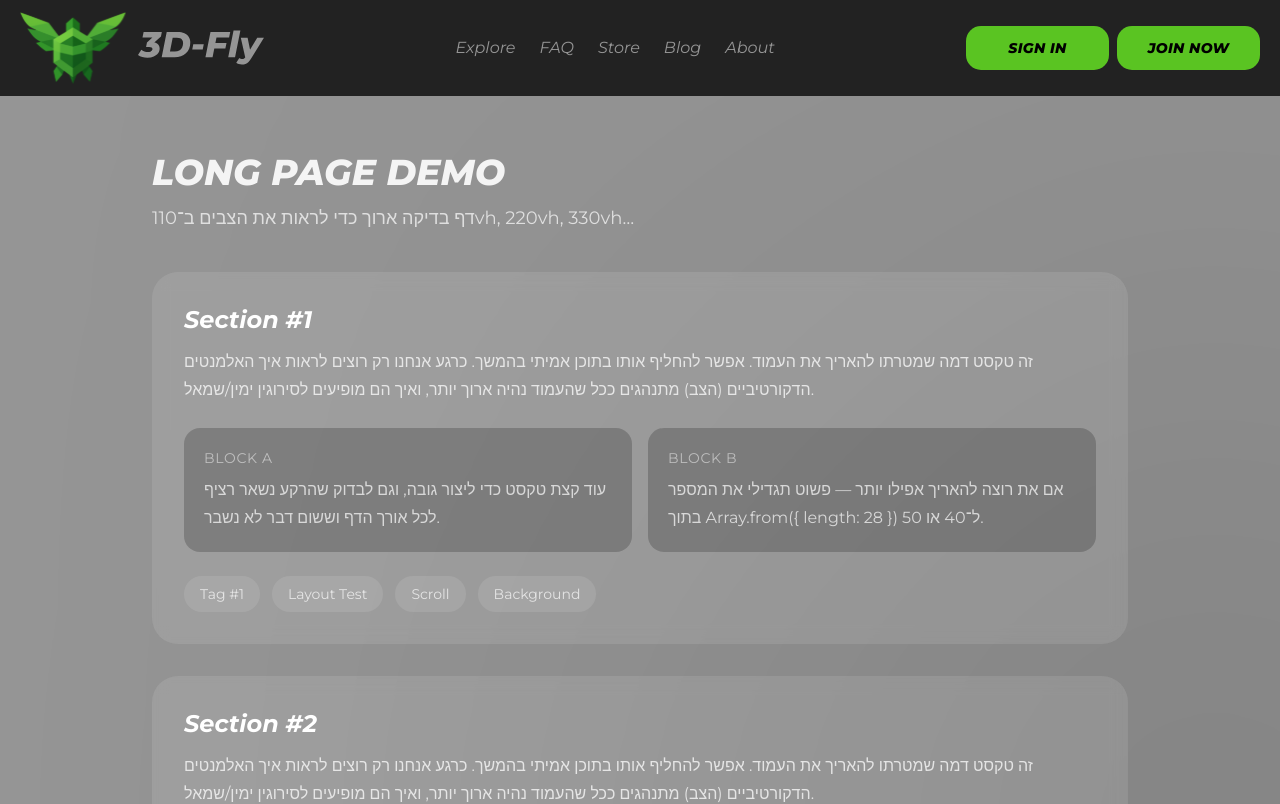
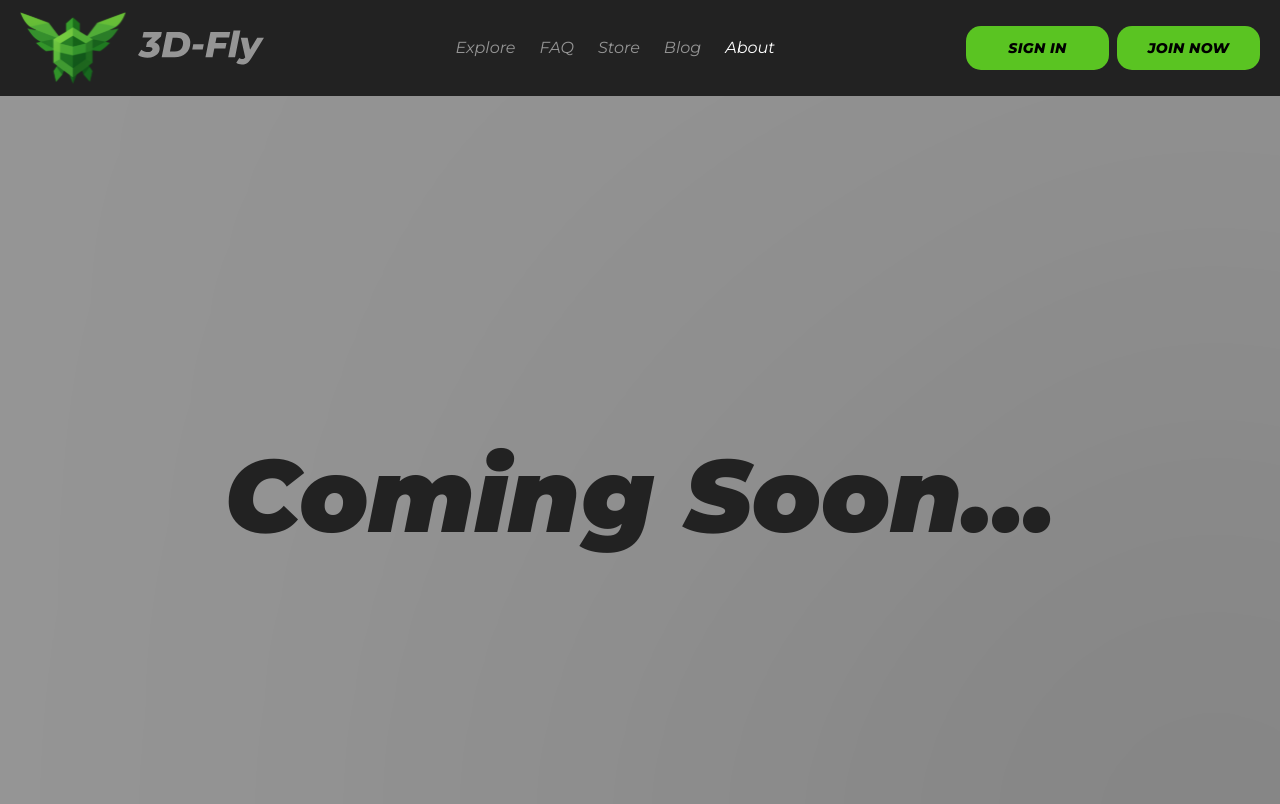
Before and after one commit to 3D-FLY/3D_Frontend, a React (Vite) app: page /about in a window 1280 px wide. Shown: the top 804 px of the page. Built offline with nearby package versions, Linux system fonts and the light colour scheme.

Commit message:
Update pages and UI components

```diff
--- a/src/components/ui/Footer.jsx
+++ b/src/components/ui/Footer.jsx
@@ -45,27 +45,48 @@ export default function Footer() {
               MENU
             </h3>
             <div className="space-y-3">
-              <span className="block text-gray-300 cursor-default uppercase text-sm">
+              <Link
+                to="/"
+                className="block text-gray-300 hover:text-white transition-colors uppercase text-sm"
+              >
                 HOME
-              </span>
-              <span className="block text-gray-300 cursor-default uppercase text-sm">
+              </Link>
+              <Link
+                to="/explore"
+                className="block text-gray-300 hover:text-white transition-colors uppercase text-sm"
+              >
                 EXPLORE
-              </span>
-              <span className="block text-gray-300 cursor-default uppercase text-sm">
+              </Link>
+              <Link
+                to="/faq"
+                className="block text-gray-300 hover:text-white transition-colors uppercase text-sm"
+              >
                 FAQ
-              </span>
-              <span className="block text-gray-300 cursor-default uppercase text-sm">
+              </Link>
+              <Link
+                to="/store"
+                className="block text-gray-300 hover:text-white transition-colors uppercase text-sm"
+              >
                 STORE
-              </span>
-              <span className="block text-gray-300 cursor-default uppercase text-sm">
+              </Link>
+              <Link
+                to="/about"
+                className="block text-gray-300 hover:text-white transition-colors uppercase text-sm"
+              >
                 ABOUT
-              </span>
-              <span className="block text-gray-300 cursor-default uppercase text-sm">
+              </Link>
+              <a
+                href="#"
+                className="block text-gray-300 hover:text-white transition-colors uppercase text-sm"
+              >
                 PRIVACY POLICY
-              </span>
-              <span className="block text-gray-300 cursor-default uppercase text-sm">
+              </a>
+              <a
+                href="#"
+                className="block text-gray-300 hover:text-white transition-colors uppercase text-sm"
+              >
                 TERMS OF USE
-              </span>
+              </a>
             </div>
           </div>
 
--- a/src/components/ui/Navbar.jsx
+++ b/src/components/ui/Navbar.jsx
@@ -63,11 +63,11 @@ export default function Navbar() {
       {/* TOP BAR */}
       <nav className="relative flex items-center bg-dark px-5 py-2 italic text-gray">
         {/* LEFT: Logo (icon) + company name on desktop */}
-        <div className="flex flex-shrink-0 items-center gap-4 lg:gap-3">
+        <Link to="/" className="flex flex-shrink-0 items-center gap-4 lg:gap-3">
         <LogoIcon className="h-[80px] w-auto py-1" />
           {/* Desktop: show company name near logo */}
           <LogoText className="hidden lg:block h-9"/>
-        </div>
+        </Link>
 
         {/* CENTER: desktop nav */}
         <ul className="hidden flex-1 items-center justify-center gap-6 lg:flex">
@@ -75,9 +75,17 @@ export default function Navbar() {
             .filter((x) => x.to !== "/") // בדסקטופ לא חייבים HOME (אם כן—תורידי את השורה הזו)
             .map((item) => (
               <li key={item.to} className="whitespace-nowrap">
-                <span className="transition-colors hover:text-white text-gray cursor-default">
+                <NavLink
+                  to={item.to}
+                  className={({ isActive }) =>
+                    [
+                      "transition-colors hover:text-white",
+                      isActive ? "text-white" : "",
+                    ].join(" ")
+                  }
+                >
                   {item.label}
-                </span>
+                </NavLink>
               </li>
             ))}
         </ul>
--- a/src/pages/About.jsx
+++ b/src/pages/About.jsx
@@ -4,80 +4,11 @@ import Background from "../components/ui/Background";
 export default function About() {
   return (
     <Background variant="gray">
-     <div className="mx-auto w-full max-w-5xl px-6 py-14">
-        <h1 className="text-4xl font-extrabold italic text-white/90">
-          LONG PAGE DEMO
+      <div className="min-h-screen flex items-center justify-center">
+        <h1 className="text-dark text-[clamp(3rem,8vw,8rem)] text-center">
+          Coming Soon...
         </h1>
-        <p className="mt-3 text-lg text-white/70">
-          דף בדיקה ארוך כדי לראות את הצבים ב־110vh, 220vh, 330vh…
-        </p>
-
-        {/* הרבה בלוקים כדי "למתוח" את העמוד */}
-        <div className="mt-10 space-y-8">
-          {Array.from({ length: 28 }).map((_, i) => (
-            <section
-              key={i}
-              className="rounded-[26px] bg-white/10 p-8 backdrop-blur-sm"
-            >
-              <h2 className="text-2xl font-bold text-white">
-                Section #{i + 1}
-              </h2>
-
-              <p className="mt-3 text-white/75 leading-7">
-                זה טקסט דמה שמטרתו להאריך את העמוד. אפשר להחליף אותו בתוכן אמיתי
-                בהמשך. כרגע אנחנו רק רוצים לראות איך האלמנטים הדקורטיביים (הצב)
-                מתנהגים ככל שהעמוד נהיה ארוך יותר, ואיך הם מופיעים לסירוגין ימין/שמאל.
-              </p>
-
-              <div className="mt-6 grid grid-cols-1 gap-4 md:grid-cols-2">
-                <div className="rounded-2xl bg-black/20 p-5 text-white/70">
-                  <div className="text-sm uppercase tracking-wider text-white/50">
-                    Block A
-                  </div>
-                  <p className="mt-2 leading-7">
-                    עוד קצת טקסט כדי ליצור גובה, וגם לבדוק שהרקע נשאר רציף לכל אורך
-                    הדף וששום דבר לא נשבר.
-                  </p>
-                </div>
-
-                <div className="rounded-2xl bg-black/20 p-5 text-white/70">
-                  <div className="text-sm uppercase tracking-wider text-white/50">
-                    Block B
-                  </div>
-                  <p className="mt-2 leading-7">
-                    אם את רוצה להאריך אפילו יותר — פשוט תגדילי את המספר בתוך
-                    Array.from({`{ length: 28 }`}) ל־40 או 50.
-                  </p>
-                </div>
-              </div>
-
-              <div className="mt-6 flex flex-wrap gap-3">
-                <span className="rounded-full bg-white/10 px-4 py-2 text-sm text-white/70">
-                  Tag #{i + 1}
-                </span>
-                <span className="rounded-full bg-white/10 px-4 py-2 text-sm text-white/70">
-                  Layout Test
-                </span>
-                <span className="rounded-full bg-white/10 px-4 py-2 text-sm text-white/70">
-                  Scroll
-                </span>
-                <span className="rounded-full bg-white/10 px-4 py-2 text-sm text-white/70">
-                  Background
-                </span>
-              </div>
-            </section>
-          ))}
-        </div>
-
-        <div className="mt-14 rounded-[30px] bg-black/25 p-10 text-white/80">
-          <h3 className="text-2xl font-bold">Footer Area</h3>
-          <p className="mt-3 leading-7">
-            זה סוף הדף. אם הגעת לפה, סימן שהעמוד מספיק ארוך כדי לראות כמה צבים.
-            שימי לב שהם צריכים להופיע בערך ב־110vh, 220vh, 330vh ולסירוגין ימין/שמאל.
-          </p>
-        </div>
       </div>
     </Background>
-
   );
 }
--- a/src/pages/Blog.jsx
+++ b/src/pages/Blog.jsx
@@ -1,14 +1,14 @@
 import React from "react";
+import Background from "../components/ui/Background";
 
 export default function Blog() {
   return (
-    <div
-      className="flex flex-col items-center max-w-full min-h-screen bg-gray"
-      style={{ fontFamily: "Montserrat, sans-serif" }}
-    >
-      <h1 className="blogPage uppercase text-black font-bold w-full text-center text-3xl italic  pt-8">
-        test Blog Page
-      </h1>
-    </div>
+    <Background variant="gray">
+      <div className="min-h-screen flex items-center justify-center">
+        <h1 className="text-dark text-[clamp(3rem,8vw,8rem)] text-center">
+          Coming Soon...
+        </h1>
+      </div>
+    </Background>
   );
 }
--- a/src/pages/Explore.jsx
+++ b/src/pages/Explore.jsx
@@ -1,25 +1,13 @@
 import React from "react";
 import Background from "../components/ui/Background";
-import ExploreSection from "../features/Explore/ExploreSection";
-import { exploreSteps } from "../features/Explore/mockSteps";
 
 export default function Explore() {
   return (
     <Background variant="dark">
-      <div className="explorePage flex flex-col min-h-screen text-gray">
-        <h1
-          className="py-18 w-full text-center max-w-[88vw] mx-auto px-[5%]"
-          style={{fontSize: "clamp(2rem, 8vw, 80px)", lineHeight: 1}}>
-          <span style={{ fontSize: "1.2em" }}>H</span>OW DOES{" "}
-          <span style={{ fontSize: "1.2em" }}>3D-FLY</span>{" "}
-          <span className="text-green">WORK?</span>
+      <div className="min-h-screen flex items-center justify-center">
+        <h1 className="text-gray text-[clamp(3rem,8vw,8rem)] text-center">
+          Coming Soon...
         </h1>
-
-        <div className="flex flex-col flex-1 pb-12">
-          {exploreSteps.map((step) => (
-            <ExploreSection key={step.id} step={step} />
-          ))}
-        </div>
       </div>
     </Background>
   );
--- a/src/pages/FAQ.jsx
+++ b/src/pages/FAQ.jsx
@@ -1,15 +1,14 @@
 import React from "react";
+import Background from "../components/ui/Background";
 
 export default function FAQ() {
   return (
-    <div
-      className="FAQPage flex flex-col items-center max-w-full min-h-screen bg-dark pt-8 "
-      style={{ fontFamily: "Montserrat, sans-serif" }}
-    >
-      <h1 className=" uppercase text-gray font-bold w-full text-center text-3xl italic">
-        <span className="text-4xl">F</span>
-        requently asked questions
-      </h1>
-    </div>
+    <Background variant="dark">
+      <div className="min-h-screen flex items-center justify-center">
+        <h1 className="text-gray text-[clamp(3rem,8vw,8rem)] text-center">
+          Coming Soon...
+        </h1>
+      </div>
+    </Background>
   );
 }
--- a/src/pages/Store.jsx
+++ b/src/pages/Store.jsx
@@ -4,11 +4,12 @@ import ProductsSection from "../features/Store/ProductsSection";
 
 export default function Store() {
   return (
-    <Background variant="dark" glowOpacity={0.28} glowBlur={170}>
-      <ProductsSection />
+      <Background variant="dark">
+      <div className="min-h-screen flex items-center justify-center">
+        <h1 className="text-gray text-[clamp(3rem,8vw,8rem)] text-center">
+          Coming Soon...
+        </h1>
+      </div>
     </Background>
-
-
-
   );
 }
```
